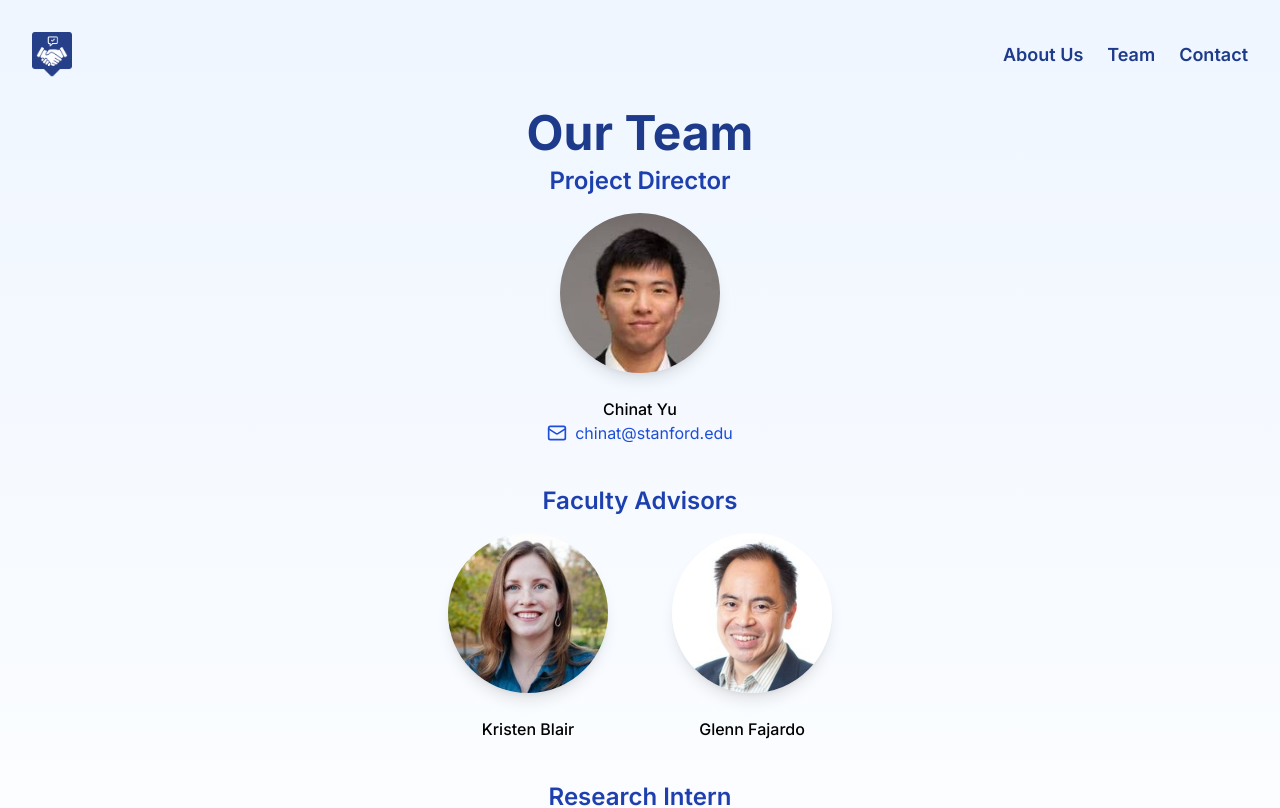
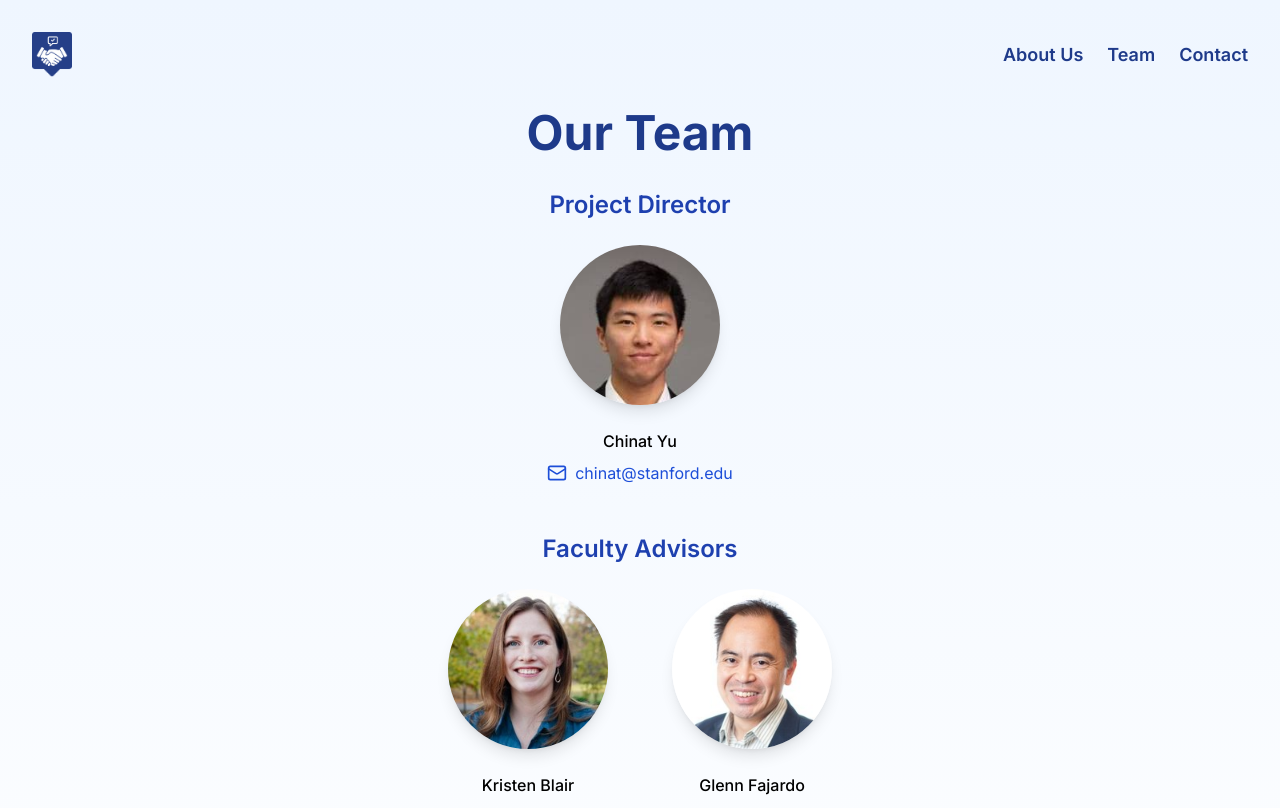
Before and after one commit to cyu60/MentorMate, a Next.js app: page /teams in a window 1280 px wide. Shown: the top 808 px of the page. Built offline with nearby package versions, Linux system fonts and the light colour scheme.

Commit message:
updated info

```diff
--- a/app/teams/page.tsx
+++ b/app/teams/page.tsx
@@ -1,16 +1,15 @@
 "use client";
 
-import Image from 'next/image'
-import Link from 'next/link'
-import { Navbar } from "@/components/navbar"
-import { motion } from 'framer-motion'
-import { Mail } from "lucide-react"
-
+import Image from 'next/image';
+import Link from 'next/link';
+import { Navbar } from "@/components/navbar";
+import { motion } from 'framer-motion';
+import { Mail } from "lucide-react";
 type TeamMember = {
     name: string;
     imageUrl: string;
     profileUrl: string;
-}
+};
 
 type ProjectDirector = TeamMember & {
     email: string;
@@ -19,14 +18,14 @@ type ProjectDirector = TeamMember & {
 type TeamGroup = {
     position: string;
     members: TeamMember[];
-}
+};
 
 const projectDirector: ProjectDirector = {
     name: "Chinat Yu",
     imageUrl: "/img/Chinat.png",
     profileUrl: "https://www.linkedin.com/in/chinat-yu/",
     email: "chinat@stanford.edu"
-}
+};
 
 const teamGroups: TeamGroup[] = [
     {
@@ -43,7 +42,7 @@ const teamGroups: TeamGroup[] = [
             { name: "Matthew Law", imageUrl: "/img/Matthew.png", profileUrl: "https://www.linkedin.com/in/matthew-law-0x251/" },
         ]
     },
-]
+];
 
 const ProfileImage = ({ imageUrl, name }: { imageUrl: string, name: string }) => (
     <motion.div
@@ -65,28 +64,34 @@ export default function TeamGrid() {
         <div className="relative min-h-screen overflow-hidden bg-gradient-to-b from-blue-50 to-white">
             <Navbar />
             <div className="container mx-auto">
-                <h1 className="mb-2 text-3xl sm:text-4xl md:text-5xl font-bold text-center text-blue-900">
+                <h1 className="mb-8 text-3xl sm:text-4xl md:text-5xl font-bold text-center text-blue-900">
                     Our Team
                 </h1>
 
-                {/* Project Director Section */}
                 <motion.section
                     id="project-director"
-                    className="mb-10"
+                    className="mb-12"
                     initial={{ opacity: 0, y: 20 }}
                     animate={{ opacity: 1, y: 0 }}
                     transition={{ duration: 0.5 }}
                 >
-                    <h2 className="text-2xl font-semibold text-center mb-4 text-blue-800">Project Director</h2>
+                    <h2 className="text-2xl font-semibold text-center mb-6 text-blue-800">Project Director</h2>
                     <div className="flex justify-center">
                         <div className="flex flex-col items-center">
-                            <ProfileImage imageUrl={projectDirector.imageUrl} name={projectDirector.name} />
-                            <Link href={projectDirector.profileUrl} target="_blank" rel="noopener noreferrer" className="text-md font-medium text-black hover:text-blue-500 transition-colors duration-200">
+                            <Link href={projectDirector.profileUrl} target="_blank" rel="noopener noreferrer">
+                                <ProfileImage imageUrl={projectDirector.imageUrl} name={projectDirector.name} />
+                            </Link>
+                            <Link
+                                href={projectDirector.profileUrl}
+                                target="_blank"
+                                rel="noopener noreferrer"
+                                className="text-md font-medium text-black hover:text-blue-500 transition-colors duration-200"
+                            >
                                 {projectDirector.name}
                             </Link>
                             <Link
                                 href={`mailto:${projectDirector.email}`}
-                                className="text-md text-blue-700 hover:text-blue-900 transition-colors duration-200 flex items-center"
+                                className="text-md text-blue-700 hover:text-blue-900 transition-colors duration-200 flex items-center mt-2"
                                 aria-label={`Email ${projectDirector.name}`}
                             >
                                 <Mail size={20} className="mr-2" />
@@ -96,17 +101,16 @@ export default function TeamGrid() {
                     </div>
                 </motion.section>
 
-                {/* Other Team Members Sections */}
                 {teamGroups.map((group, index) => (
                     <motion.section
                         key={index}
                         id={group.position.toLowerCase().replace(/\s+/g, '-')}
-                        className="mb-10"
+                        className="mb-12"
                         initial={{ opacity: 0, y: 20 }}
                         animate={{ opacity: 1, y: 0 }}
                         transition={{ duration: 0.5, delay: index * 0.1 }}
                     >
-                        <h2 className="text-2xl font-semibold text-center mb-4 text-blue-800">{group.position}</h2>
+                        <h2 className="text-2xl font-semibold text-center mb-6 text-blue-800">{group.position}</h2>
                         <div className="flex flex-wrap justify-center gap-16">
                             {group.members.map((member, i) => (
                                 <motion.div
@@ -116,8 +120,15 @@ export default function TeamGrid() {
                                     animate={{ opacity: 1, y: 0 }}
                                     transition={{ duration: 0.5 }}
                                 >
-                                    <ProfileImage imageUrl={member.imageUrl} name={member.name} />
-                                    <Link href={member.profileUrl} target="_blank" rel="noopener noreferrer" className="text-md font-medium text-black hover:text-blue-500 transition-colors duration-200">
+                                    <Link href={member.profileUrl} target="_blank" rel="noopener noreferrer">
+                                        <ProfileImage imageUrl={member.imageUrl} name={member.name} />
+                                    </Link>
+                                    <Link
+                                        href={member.profileUrl}
+                                        target="_blank"
+                                        rel="noopener noreferrer"
+                                        className="text-md font-medium text-black hover:text-blue-500 transition-colors duration-200"
+                                    >
                                         {member.name}
                                     </Link>
                                 </motion.div>
```
Also changed, not shown: public/sw.js.
